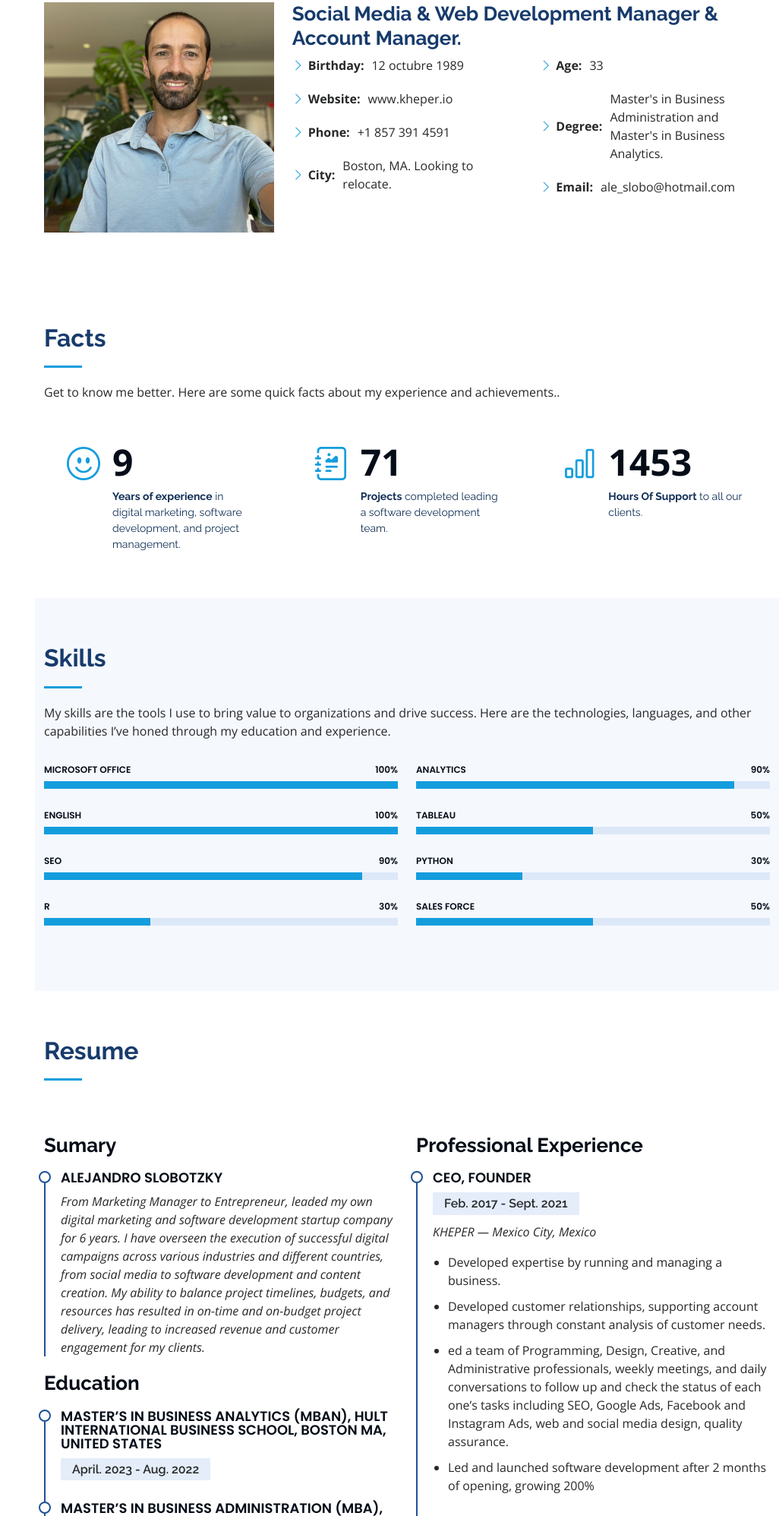
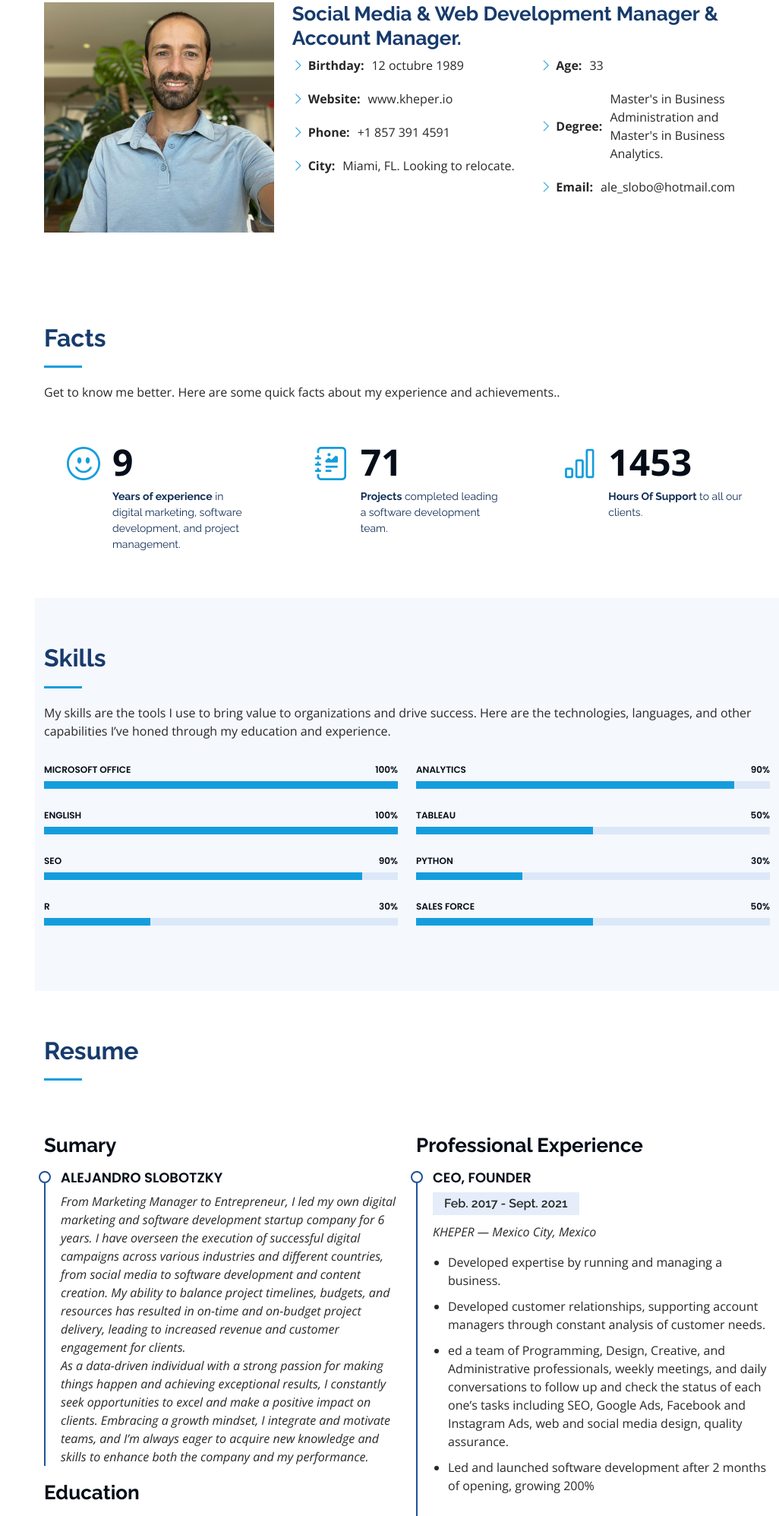
Before and after one commit to AleSlobotzky/alejandro-slobotzky, a plain HTML site: page index.html in a window 1280 px wide. Shown: the part 1085-3080 px from the top of the page at 76% size, without its empty margins (254-1280 px from the left). Drawn offline with nearby package versions, Linux system fonts and the light colour scheme.

Commit message:
location replaced

```diff
--- a/index.html
+++ b/index.html
@@ -105,7 +105,7 @@
                   <li><i class="bi bi-chevron-right"></i> <strong>Birthday:</strong> <span>12 octubre 1989</span></li>
                   <li><i class="bi bi-chevron-right"></i> <strong>Website:</strong> <span>www.kheper.io</span></li>
                   <li><i class="bi bi-chevron-right"></i> <strong>Phone:</strong> <span>+1 857 391 4591</span></li>
-                  <li><i class="bi bi-chevron-right"></i> <strong>City:</strong> <span>Boston, MA. Looking to relocate.</span></li>
+                  <li><i class="bi bi-chevron-right"></i> <strong>City:</strong> <span>Miami, FL. Looking to relocate.</span></li>
                 </ul>
               </div>
               <div class="col-lg-6">
@@ -258,7 +258,8 @@
             <div class="resume-item pb-0">
               <h4>Alejandro Slobotzky</h4>
               <p><em>
-                From Marketing Manager to Entrepreneur, leaded my own digital marketing and software development startup company for 6 years. I have overseen the execution of successful digital campaigns across various industries and different countries, from social media to software development and content creation. My ability to balance project timelines, budgets, and resources has resulted in on-time and on-budget project delivery, leading to increased revenue and customer engagement for my clients.
+From Marketing Manager to Entrepreneur, I led my own digital marketing and software development startup company for 6 years. I have overseen the execution of successful digital campaigns across various industries and different countries, from social media to software development and content creation. My ability to balance project timelines, budgets, and resources has resulted in on-time and on-budget project delivery, leading to increased revenue and customer engagement for clients.<br>
+As a data-driven individual with a strong passion for making things happen and achieving exceptional results, I constantly seek opportunities to excel and make a positive impact on clients. Embracing a growth mindset, I integrate and motivate teams, and I’m always eager to acquire new knowledge and skills to enhance both the company and my performance.
               </em></p>
             </div>
 
@@ -413,7 +414,7 @@
               <div class="address">
                 <i class="bi bi-geo-alt"></i>
                 <h4>Location:</h4>
-                <p>Boston Ma.</p>
+                <p>Miami, FL.</p>
               </div>
 
               <div class="email">
```
